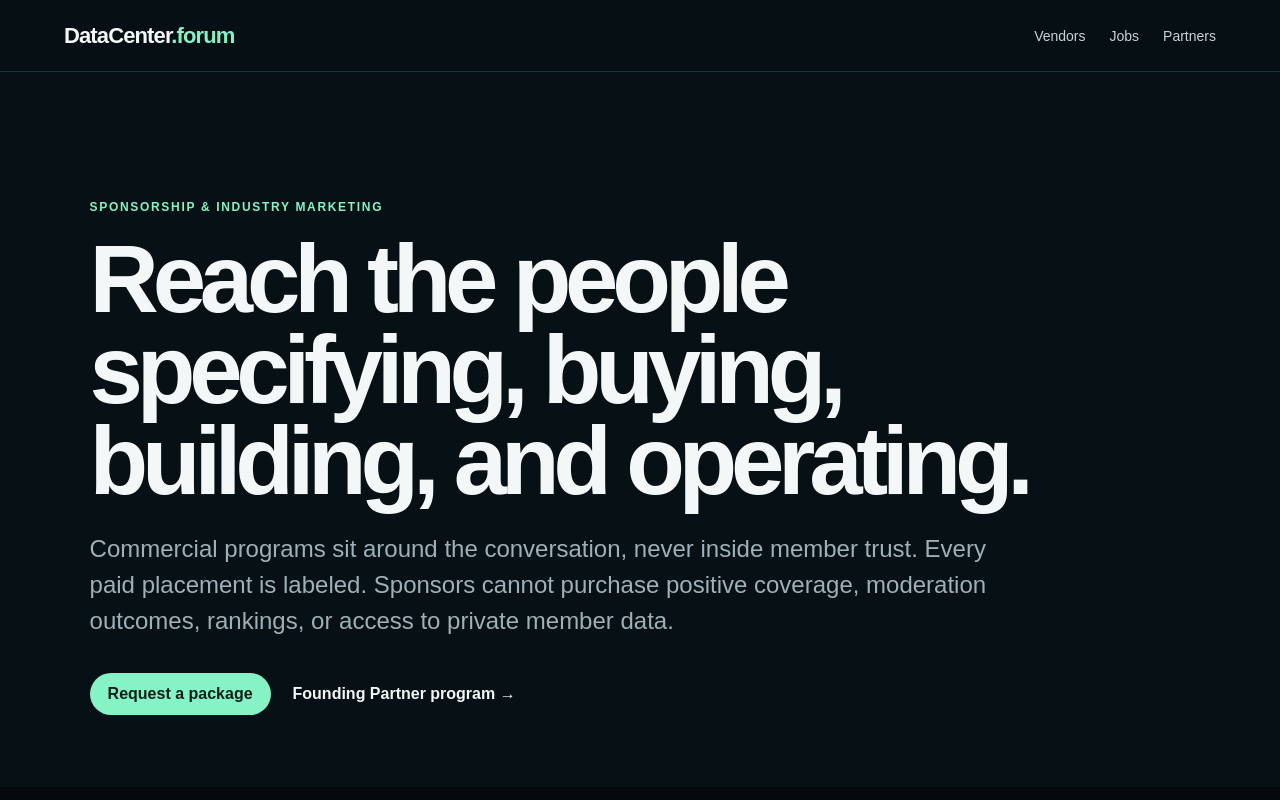
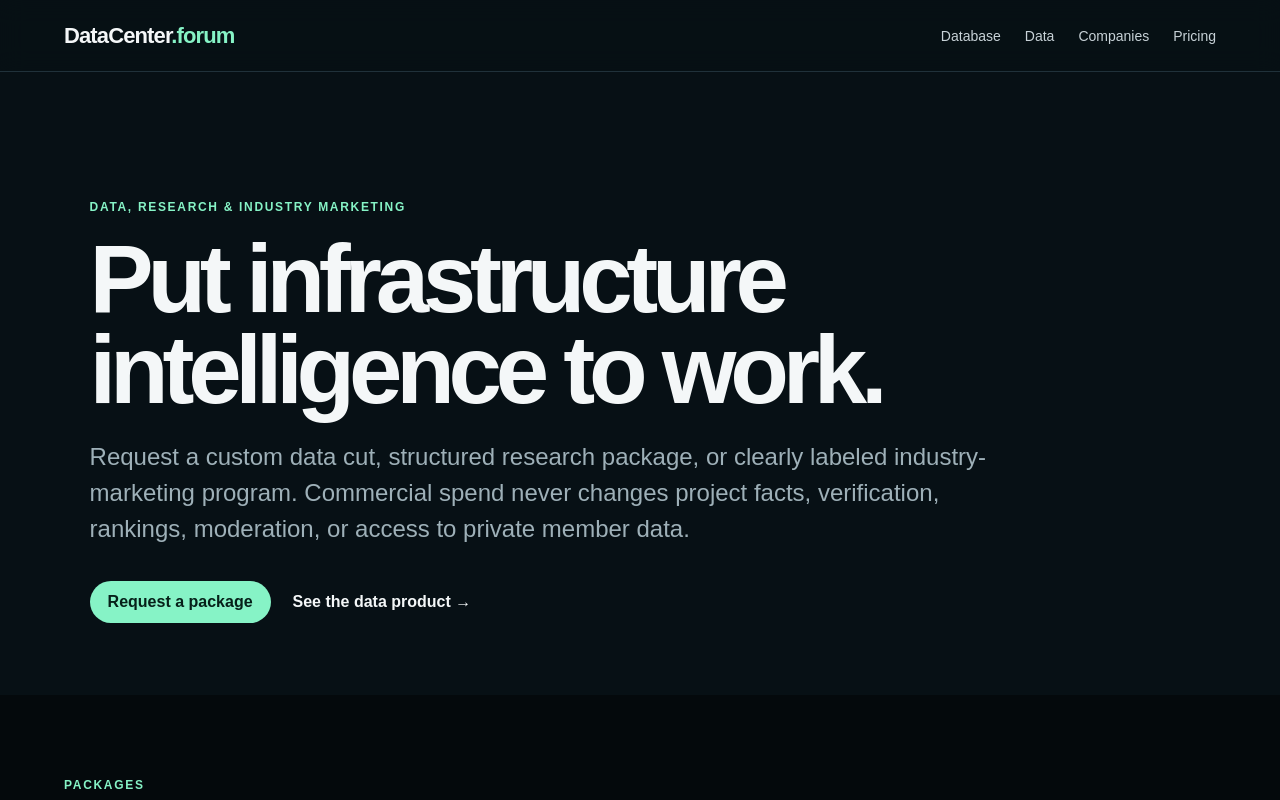
Before and after one commit to DopestT/data-center.forum, a Next.js app: page /advertise in a window 1280 px wide. Shown: the top 800 px of the page. Built offline with nearby package versions, Linux system fonts and the light colour scheme.

Commit message:
Replace retired founding offer with data and research access

```diff
--- a/app/advertise/page.tsx
+++ b/app/advertise/page.tsx
@@ -4,8 +4,8 @@ import { sponsorshipPlans } from "../../lib/monetization";
 export default async function AdvertisePage({ searchParams }: { searchParams: Promise<{ sent?: string }> }) {
   const query = await searchParams;
   return <main>
-    <header className="topbar"><Link className="brand" href="/">DataCenter<span>.forum</span></Link><nav><Link href="/vendors">Vendors</Link><Link href="/jobs">Jobs</Link><Link href="/partners">Partners</Link></nav></header>
-    <section className="commerceHero"><span className="kicker">SPONSORSHIP & INDUSTRY MARKETING</span><h1>Reach the people specifying, buying, building, and operating.</h1><p>Commercial programs sit around the conversation, never inside member trust. Every paid placement is labeled. Sponsors cannot purchase positive coverage, moderation outcomes, rankings, or access to private member data.</p><div className="heroActions"><a className="buttonLink" href="#inquire">Request a package</a><Link href="/partners">Founding Partner program →</Link></div></section>
+    <header className="topbar"><Link className="brand" href="/">DataCenter<span>.forum</span></Link><nav><Link href="/database">Database</Link><Link href="/intelligence">Data</Link><Link href="/vendors">Companies</Link><Link href="/pricing">Pricing</Link></nav></header>
+    <section className="commerceHero"><span className="kicker">DATA, RESEARCH & INDUSTRY MARKETING</span><h1>Put infrastructure intelligence to work.</h1><p>Request a custom data cut, structured research package, or clearly labeled industry-marketing program. Commercial spend never changes project facts, verification, rankings, moderation, or access to private member data.</p><div className="heroActions"><a className="buttonLink" href="#inquire">Request a package</a><Link href="/intelligence">See the data product →</Link></div></section>
     <section className="section darkSection"><div className="sectionHead"><div><span className="kicker">PACKAGES</span><h2>High-value, low-clutter inventory</h2></div></div><div className="pricingGrid">{sponsorshipPlans.map(plan => <article className="priceCard" key={plan.name}><span>{plan.name}</span><h3>{plan.price}</h3><p>{plan.name === "Category Sponsor" ? "Own clearly labeled visibility around one focused practitioner category." : plan.name === "Sponsored Briefing" ? "A disclosed research, webinar, AMA, or briefing package built around a real industry question." : "Custom research and structured market intelligence with explicit sponsor disclosure."}</p><a href="#inquire">Discuss package →</a></article>)}</div></section>
     <section className="section"><div className="principleGrid"><article><span>01</span><h3>Disclosure is permanent</h3><p>Sponsored content stays labeled wherever it is reused or indexed.</p></article><article><span>02</span><h3>No pay-to-rank</h3><p>Commercial spend does not control organic search, forum ranking, or member sentiment.</p></article><article><span>03</span><h3>No private-data resale</h3><p>Buyer introductions require explicit user intent and consent.</p></article><article><span>04</span><h3>Measure business outcomes</h3><p>Lead requests, qualified introductions, event registrations, and engagement matter more than raw impressions.</p></article></div></section>
     <section id="inquire" className="section commerceSplit"><div><span className="kicker">SALES INQUIRY</span><h2>Tell us what you need to move</h2><p>Pipeline, market education, hiring, category awareness, or a specific launch. We will keep the commercial package narrow enough to measure.</p>{query.sent === "1" && <p className="successNotice">Inquiry received.</p>}</div><form className="commerceForm" action="/api/sponsorship-inquiries" method="post"><label>Company<input name="company_name" required /></label><label>Your name<input name="contact_name" required /></label><label>Work email<input name="contact_email" type="email" required /></label><label>Package<select name="package" defaultValue="Category Sponsor">{sponsorshipPlans.map(plan => <option key={plan.name}>{plan.name}</option>)}</select></label><label>Budget range<input name="budget" placeholder="$1,500–$5,000" /></label><label>Goal<textarea name="notes" minLength={10} maxLength={3000} required /></label><button type="submit">Request sponsorship package</button></form></section>
```
